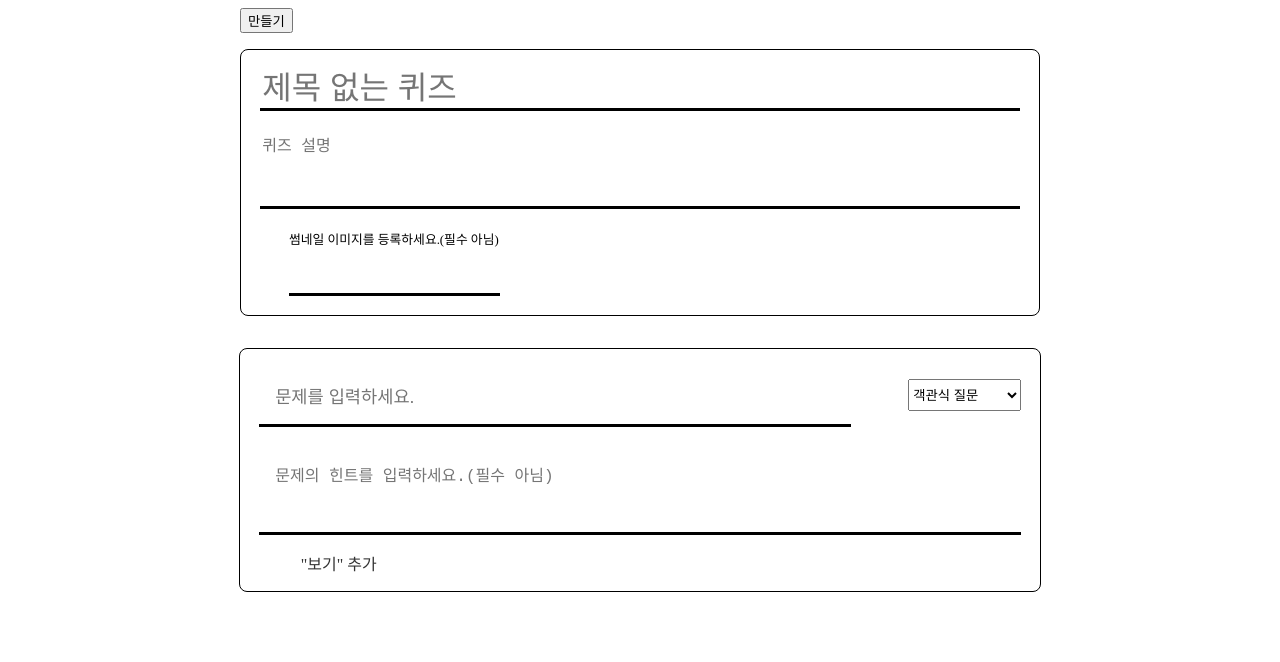
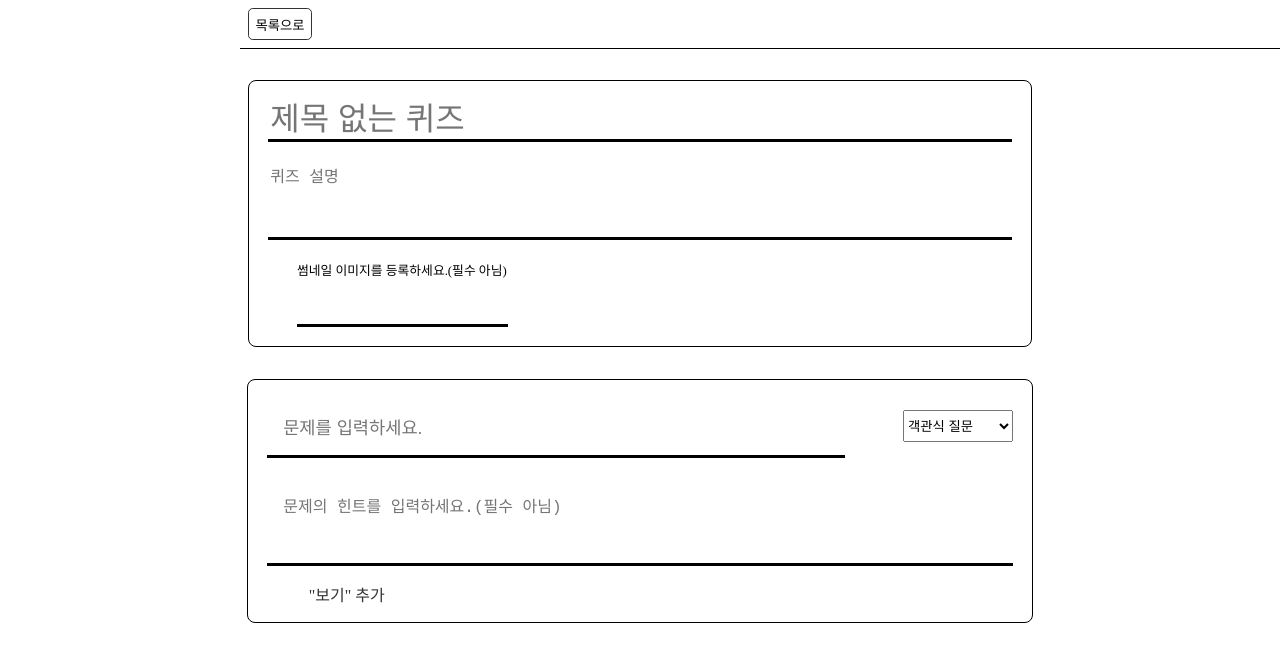
Before and after one commit to ara-official/TriQuiz, a React (Create React App) app in the folder FrontEnd/triquiz-fe/: page /create-quiz in a window 1280 px wide. Shown: the top 662 px of the page. Built offline with nearby package versions, Linux system fonts and the light colour scheme; some icons are missing; the HTML template or start-up script is replaced by a standard one.

Commit message:
[Front-End] 헤더 및 만들기 기능 추가

```diff
--- a/FrontEnd/triquiz-fe/package.json
+++ b/FrontEnd/triquiz-fe/package.json
@@ -6,6 +6,7 @@
     "@testing-library/jest-dom": "^5.11.4",
     "@testing-library/react": "^11.1.0",
     "@testing-library/user-event": "^12.1.10",
+    "axios": "^0.21.1",
     "react": "^17.0.1",
     "react-dom": "^17.0.1",
     "react-icons": "^4.2.0",
--- a/FrontEnd/triquiz-fe/public/index.html
+++ b/FrontEnd/triquiz-fe/public/index.html
@@ -25,6 +25,12 @@
       Learn how to configure a non-root public URL by running `npm run build`.
     -->
     <title>React App</title>
+    <style>
+      body {
+        padding: 0;
+        margin: 0;
+      }
+    </style>
   </head>
   <body>
     <noscript>You need to enable JavaScript to run this app.</noscript>
--- a/FrontEnd/triquiz-fe/src/pages/create-quiz/QuizPage.css
+++ b/FrontEnd/triquiz-fe/src/pages/create-quiz/QuizPage.css
@@ -1,7 +1,6 @@
 .container {
     display: flex;
     flex-direction: column;
-    width: 100%;
     max-width: 800px;
     margin: 0 auto;
 }
--- /dev/null
+++ b/FrontEnd/triquiz-fe/src/pages/create-quiz/components/CreateQuizHeader.css
@@ -0,0 +1,38 @@
+header {
+    position: fixed;
+    top: 0px;
+    width: 100%;
+    height: 3rem;
+    border-bottom: 1px solid black;
+    background-color: white;
+    z-index: 9999;
+    display: flex;
+    align-items: center;
+}
+.header-left {
+    position: absolute;
+    left: 0;
+    right: auto;
+    display: flex;
+    flex-direction: row;
+}
+.header-right {
+    position: absolute;
+    right: 0;
+    left: auto;
+    display: flex;
+    flex-direction: row-reverse;
+}
+.list-button, .create-button {
+    background-color: white;
+    border-radius: 0.3rem;
+    border: 1px solid #333333;
+    width: 4rem;
+    height: 2rem;
+    margin: 0rem 0.5rem;
+    cursor: pointer;
+}
+.list-button:hover, .create-button:hover {
+    color: white;
+    background-color: #333333;
+}
--- a/FrontEnd/triquiz-fe/src/pages/create-quiz/components/CreateQuizHeader.js
+++ b/FrontEnd/triquiz-fe/src/pages/create-quiz/components/CreateQuizHeader.js
@@ -1,14 +1,44 @@
 import React from 'react';
-import {useCreateQuizDispatch, useCreateQuizState} from "../CreateQuizContext";
+import {useCreateQuizState} from "../CreateQuizContext";
+import axios from "axios";
+import "./CreateQuizHeader.css";
 
 function CreateQuizHeader() {
     const quizState = useCreateQuizState();
+
+    const createOnClick = e => {
+        e.preventDefault();
+        axios({
+            method: "POST",
+            url: "http://172.30.1.46:8000/quiz",
+            contentType: "json/application",
+            dataType: "json",
+            data: quizState
+        }).then(response => {
+            console.log(response);
+        }).catch(error => {
+            console.log(error);
+        });
+    };
+
+    const gotoListOnClick = e => {
+        e.preventDefault();
+        window.location.href = "/";
+    };
+
     return (
-        <div>
-            <button onClick={e => console.log(quizState)}>
-                만들기
-            </button>
-        </div>
+        <header>
+            <div className="header-left">
+                <button onClick={gotoListOnClick} className="list-button">
+                    목록으로
+                </button>
+            </div>
+            <div className="header-right">
+                <button onClick={createOnClick} className="create-button">
+                    만들기
+                </button>
+            </div>
+        </header>
     );
 }
 
--- a/FrontEnd/triquiz-fe/src/pages/create-quiz/components/CreateQuizQuestion.js
+++ b/FrontEnd/triquiz-fe/src/pages/create-quiz/components/CreateQuizQuestion.js
@@ -11,7 +11,7 @@ function CreateQuizQuestion({ question }) {
 
     useEffect(() => {
         quizDispatch(modifyQuestion(questionState));
-    }, [questionState]);
+    }, [questionState, quizDispatch]);
 
     const titleOnChange = e => setQuestionState({
         ...questionState,
--- a/FrontEnd/triquiz-fe/src/pages/create-quiz/components/CreateQuizTitle.js
+++ b/FrontEnd/triquiz-fe/src/pages/create-quiz/components/CreateQuizTitle.js
@@ -17,7 +17,7 @@ function CreateQuizTitle() {
 
     useEffect(() => {
         quizDispatch(setTitleContents(titleState));
-    }, [titleState]);
+    }, [titleState, quizDispatch]);
 
     return (
         <div className="quiz-title">
--- a/FrontEnd/triquiz-fe/src/pages/create-quiz/components/QuizQuestionList.css
+++ b/FrontEnd/triquiz-fe/src/pages/create-quiz/components/QuizQuestionList.css
@@ -2,6 +2,7 @@
     display: flex;
     flex-direction: column;
     align-items: center;
+    margin: 0rem 0.5rem;
 }
 .question-add-icon {
     font-size: 2rem;
--- a/FrontEnd/triquiz-fe/src/pages/create-quiz/components/QuizTitle.css
+++ b/FrontEnd/triquiz-fe/src/pages/create-quiz/components/QuizTitle.css
@@ -3,7 +3,7 @@
     display: flex;
     flex-direction: column;
     border-radius: 0.5rem;
-    margin: 1rem 0rem;
+    margin: 5rem 0.5rem 1rem 0.5rem;
 }
 .text-input {
     font-size: 2rem;
```
